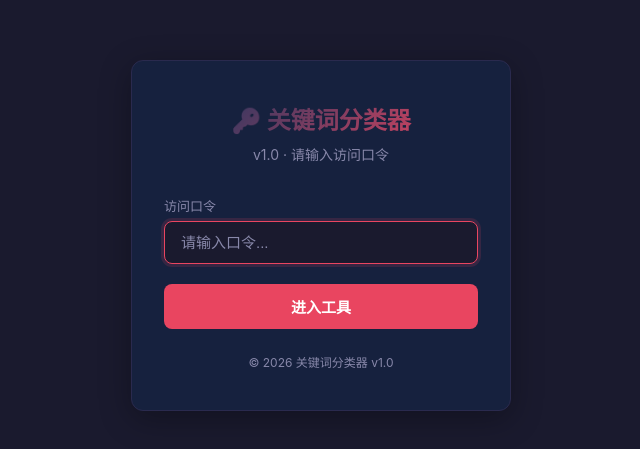
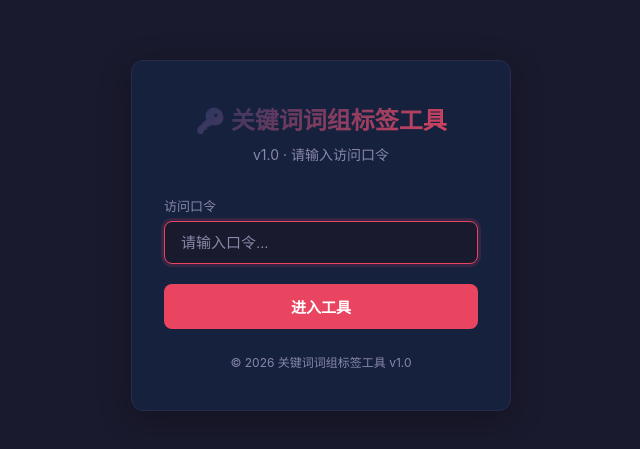
Before and after one commit to sunjia4420-gif/keyword-auth, a website: page public/index.html in a window 1280 px wide. Shown: the part 165-614 px from the top of the page, without its empty margins (319-959 px from the left). Drawn offline with Linux system fonts and the light colour scheme; no server answers.

Commit message:
更新登录页品牌为关键词词组标签工具

```diff
--- a/public/index.html
+++ b/public/index.html
@@ -3,7 +3,7 @@
 <head>
 <meta charset="UTF-8">
 <meta name="viewport" content="width=device-width, initial-scale=1.0">
-<title>关键词分类器 - 登录</title>
+<title>关键词词组标签工具 - 登录</title>
 <style>
 :root {
   --bg: #1a1a2e;
@@ -148,7 +148,7 @@ body {
 <div class="login-container">
   <div class="login-card">
     <div class="login-header">
-      <h1>🔑 关键词分类器</h1>
+      <h1>🔑 关键词词组标签工具</h1>
       <p>v1.0 · 请输入访问口令</p>
     </div>
 
@@ -174,7 +174,7 @@ body {
     </form>
 
     <div class="footer">
-      © 2026 关键词分类器 v1.0
+      © 2026 关键词词组标签工具 v1.0
     </div>
   </div>
 </div>
```
